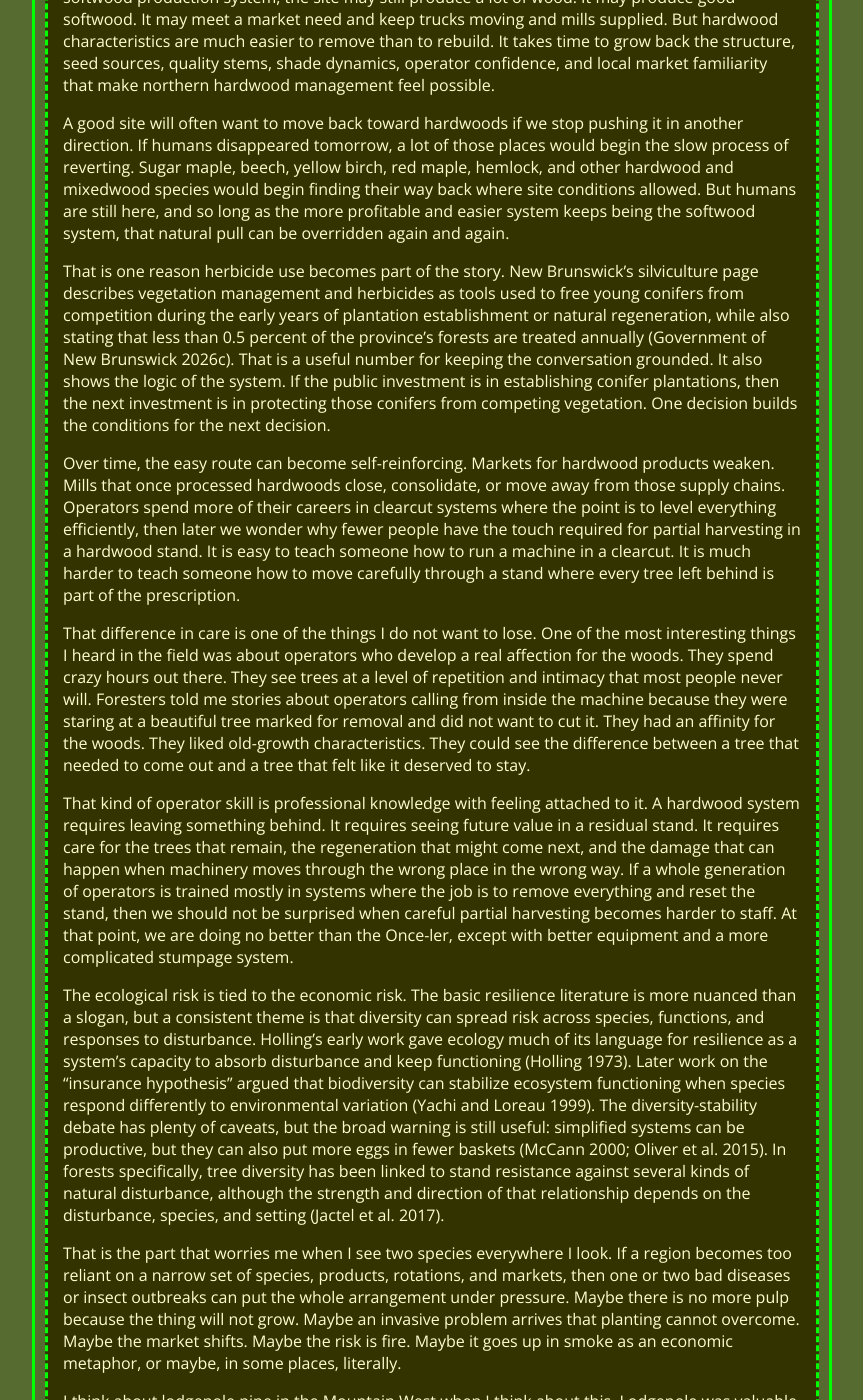
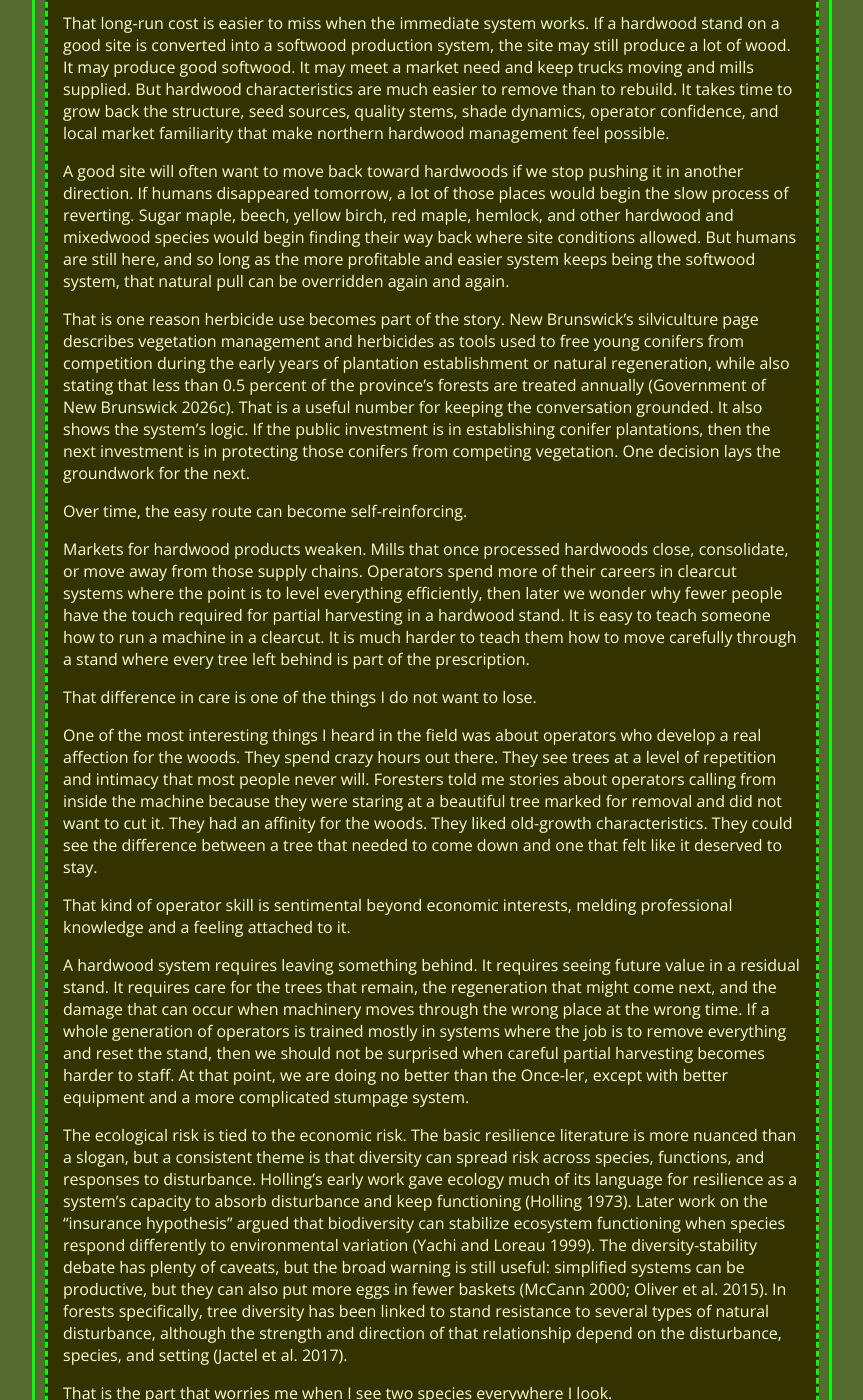
Before and after one commit to MtnTheMan/mtntheman.github.io, a Jekyll site: the page built from _posts/2026-07-29-nhr-log-16-the-dichotomy-of-ease.md, in a window 1280 px wide and 1400 px high, scrolled down 1494 px. Shown: the whole window, without its empty margins (208-1071 px from the left). Built offline with Jekyll 4.4.1, drawn with Linux system fonts in a browser that asks for light colours; some web fonts are replaced; some of the changed text lies outside the part shown.

Commit message:
Revise NHR Log 16 proofread edits

```diff
--- a/_posts/2026-07-29-nhr-log-16-the-dichotomy-of-ease.md
+++ b/_posts/2026-07-29-nhr-log-16-the-dichotomy-of-ease.md
@@ -9,41 +9,59 @@ excerpt: "A reflection on how ease can pull forest management toward simpler sof
 
 Hardwoods can be stumpers, and I think any honest discussion about northern hardwood forestry has to begin with that admission.
 
-I have already circled around this problem from a few different angles in this series. In [NHR Log 12: Good Forestry Without 50 Pages](https://www.mtntheman.com/northern-hardwoods/research/travel/2026/07/20/nhr-log-12-good-forestry-without-50-pages.html), I was thinking about how much good forestry can live in field judgment, marking, and apprenticeship, even when the written plan is thin. In [NHR Log 13: No Plan Is Technically Still a Plan](https://www.mtntheman.com/northern-hardwoods/research/travel/2026/07/22/nhr-log-13-no-plan-is-technically-still-a-plan.html), I was thinking about how complexity can make it tempting to have no clean plan at all. This post sits between those two ideas, because the harder a system is to manage, the more attractive the easier system begins to look.
+I have already circled around this problem from a few different angles in this series. In [NHR Log 10: There Shall be No Universal Manual for Northern Hardwood Governance](https://www.mtntheman.com/northern-hardwoods/research/travel/2026/07/15/nhr-log-10-there-shall-be-no-universal-manual-for-northern-hardwood-governance.html), I was thinking about how difficult it is to write one clean rulebook for a forest type that changes so much across the landscape. In [NHR Log 12: Good Forestry Without 50 Pages](https://www.mtntheman.com/northern-hardwoods/research/travel/2026/07/20/nhr-log-12-good-forestry-without-50-pages.html), I was thinking about how much good forestry can live in field judgment, marking, and apprenticeship, even when the written plan is thin. This post sits somewhere between those two ideas.
 
-The thought I kept returning to in New Brunswick was what I started calling the dichotomy of ease. It is easier, in many situations, to manage a softwood system. It is easier to create a repeat prescription. It is easier to train people into a production-oriented system where the stand is clearcut, regenerated, planted, tended, and moved into the next rotation. The seed is often available. The seedlings are available. The market may already know what to do with the wood. The contractors may already know how to operate in that system. If you spend the first few years of your profession learning that softwood work is the normal work, the easier work, and the work the market rewards, then the path of least resistance starts to look less like a choice and more like gravity.
+The thought I kept returning to in New Brunswick was what I started calling the dichotomy of ease.
 
-A northern hardwood system asks something different of people. It asks for familiarity, patience, and comfort with complexity. If forestry is like being a car mechanic, then working in a softwood system might be like knowing your way around the same familiar trucks year after year. You know the parts. You know the common failures. You know where to look when something sounds wrong. A hardwood stand can feel more like getting underneath the hood of an imported Audi, where everything is in metric units and it gets hairy really fast. That does not mean the mechanic is bad. It means the machine is different, and skill is partly a function of what someone has spent years learning to see.
+In many situations, it is easier to manage a softwood system. It is easier to create a repeat prescription. It is easier to train people into a production-oriented system where the stand is clearcut, regenerated, planted, tended, and moved into the next rotation. The seed is often available. The seedlings are available. The market may already know what to do with the wood. The contractors may already know how to operate in that system. If you spend the first few years of your profession learning that softwood work is the normal work, the easier work, and the work the market rewards, then the path of least resistance starts to look less like a choice and more like gravity.
 
-Foresters can be extremely good at working in softwood systems. Foresters can be extremely good at working in hardwood systems. A lot of it comes down to familiarity. If the institutions, markets, contractors, nurseries, mills, and early-career training all point in one direction, then the whole professional culture starts to get better at that direction. Meanwhile, the other set of skills can become less common, less rewarded, and harder to pass along. That is where I think the dichotomy of ease becomes a training and culture problem.
+A northern hardwood system asks something different of people. It asks for familiarity, patience, and comfort with complexity. If forestry is like being a car mechanic, then working in a softwood system might be like knowing your way around the same familiar trucks year after year. You know the parts. You know the common failures. You know where to look when something sounds wrong. A hardwood stand can feel more like getting underneath the hood of an imported Audi where everything is in metric units and it gets hairy really fast. That does not mean the mechanic is bad. It means the machine is different, and skill is partly a function of what someone has spent years learning to see.
 
-New Brunswick is an especially useful place to think about this, because forestry is such a significant part of the provincial economy. The province's own forest products page describes the sector as contributing about $1.5 billion annually to provincial GDP, with roughly 9,700 direct jobs and 14,100 spin-off jobs tied to the forest sector (Government of New Brunswick 2026a). Crown timber access, mill requirements, forest management agreements, utilization standards, and royalty systems all sit inside that larger economic machine. The provincial long-term planning page also describes forest management plans that look up to 80 years ahead and are updated every five years. In its current goals, New Brunswick names a wood-supply objective of increasing softwood harvest while reducing hardwood harvest to sustainable levels (Government of New Brunswick 2026b).
+Foresters can be extremely good at working in softwood systems. Foresters can be extremely good at working in hardwood systems. A lot of it comes down to familiarity. If the institutions, markets, contractors, nurseries, mills, and early-career training all point in one direction, then the whole professional culture starts to get better at that direction. Meanwhile, the other set of skills can become less common, less rewarded, and harder to pass along.
+
+That is where I think the dichotomy of ease becomes a training and culture problem.
+
+New Brunswick is especially useful for thinking about this because forestry is such a significant part of the provincial economy. The province's own forest products page describes the sector as contributing about $1.5 billion annually to provincial GDP, with roughly 9,700 direct jobs and 14,100 spin-off jobs tied to the forest sector (Government of New Brunswick 2026a). Crown timber access, mill requirements, forest management agreements, utilization standards, and royalty systems all sit inside that larger economic machine. The provincial long-term planning page also describes forest management plans that look up to 80 years ahead and are updated every five years. In its current goals, New Brunswick names a wood-supply objective of increasing softwood harvest while reducing hardwood harvest to sustainable levels (Government of New Brunswick 2026b).
 
 So when I say there is a softwood gravity in places like New Brunswick, I am talking about a whole system of incentives, infrastructure, and training. I am trying to avoid pointing the finger at any one forester, operator, mill, community, or agency. There is nothing inherently wrong with choosing the easy route if you have hedged your bets. Many towns and communities rely heavily on forestry. People need work. Mills need fiber. Managers need prescriptions that can be carried out by the available operators, with the available markets, under the rules and budgets they actually have.
 
-Still, a choice can be rational in the short term and risky in the long run. That long-run cost is easier to miss when the immediate system works. If a hardwood stand on a good site is converted into a softwood production system, the site may still produce a lot of wood. It may produce good softwood. It may meet a market need and keep trucks moving and mills supplied. But hardwood characteristics are much easier to remove than to rebuild. It takes time to grow back the structure, seed sources, quality stems, shade dynamics, operator confidence, and local market familiarity that make northern hardwood management feel possible.
+Still, a choice can be rational in the short term and risky in the long run.
+
+That long-run cost is easier to miss when the immediate system works. If a hardwood stand on a good site is converted into a softwood production system, the site may still produce a lot of wood. It may produce good softwood. It may meet a market need and keep trucks moving and mills supplied. But hardwood characteristics are much easier to remove than to rebuild. It takes time to grow back the structure, seed sources, quality stems, shade dynamics, operator confidence, and local market familiarity that make northern hardwood management feel possible.
 
 A good site will often want to move back toward hardwoods if we stop pushing it in another direction. If humans disappeared tomorrow, a lot of those places would begin the slow process of reverting. Sugar maple, beech, yellow birch, red maple, hemlock, and other hardwood and mixedwood species would begin finding their way back where site conditions allowed. But humans are still here, and so long as the more profitable and easier system keeps being the softwood system, that natural pull can be overridden again and again.
 
-That is one reason herbicide use becomes part of the story. New Brunswick's silviculture page describes vegetation management and herbicides as tools used to free young conifers from competition during the early years of plantation establishment or natural regeneration, while also stating that less than 0.5 percent of the province's forests are treated annually (Government of New Brunswick 2026c). That is a useful number for keeping the conversation grounded. It also shows the logic of the system. If the public investment is in establishing conifer plantations, then the next investment is in protecting those conifers from competing vegetation. One decision builds the conditions for the next decision.
+That is one reason herbicide use becomes part of the story. New Brunswick's silviculture page describes vegetation management and herbicides as tools used to free young conifers from competition during the early years of plantation establishment or natural regeneration, while also stating that less than 0.5 percent of the province's forests are treated annually (Government of New Brunswick 2026c). That is a useful number for keeping the conversation grounded. It also shows the system's logic. If the public investment is in establishing conifer plantations, then the next investment is in protecting those conifers from competing vegetation. One decision lays the groundwork for the next.
 
-Over time, the easy route can become self-reinforcing. Markets for hardwood products weaken. Mills that once processed hardwoods close, consolidate, or move away from those supply chains. Operators spend more of their careers in clearcut systems where the point is to level everything efficiently, then later we wonder why fewer people have the touch required for partial harvesting in a hardwood stand. It is easy to teach someone how to run a machine in a clearcut. It is much harder to teach someone how to move carefully through a stand where every tree left behind is part of the prescription.
+Over time, the easy route can become self-reinforcing.
 
-That difference in care is one of the things I do not want to lose. One of the most interesting things I heard in the field was about operators who develop a real affection for the woods. They spend crazy hours out there. They see trees at a level of repetition and intimacy that most people never will. Foresters told me stories about operators calling from inside the machine because they were staring at a beautiful tree marked for removal and did not want to cut it. They had an affinity for the woods. They liked old-growth characteristics. They could see the difference between a tree that needed to come out and a tree that felt like it deserved to stay.
+Markets for hardwood products weaken. Mills that once processed hardwoods close, consolidate, or move away from those supply chains. Operators spend more of their careers in clearcut systems where the point is to level everything efficiently, then later we wonder why fewer people have the touch required for partial harvesting in a hardwood stand. It is easy to teach someone how to run a machine in a clearcut. It is much harder to teach them how to move carefully through a stand where every tree left behind is part of the prescription.
 
-That kind of operator skill is professional knowledge with feeling attached to it. A hardwood system requires leaving something behind. It requires seeing future value in a residual stand. It requires care for the trees that remain, the regeneration that might come next, and the damage that can happen when machinery moves through the wrong place in the wrong way. If a whole generation of operators is trained mostly in systems where the job is to remove everything and reset the stand, then we should not be surprised when careful partial harvesting becomes harder to staff. At that point, we are doing no better than the Once-ler, except with better equipment and a more complicated stumpage system.
+That difference in care is one of the things I do not want to lose.
 
-The ecological risk is tied to the economic risk. The basic resilience literature is more nuanced than a slogan, but a consistent theme is that diversity can spread risk across species, functions, and responses to disturbance. Holling's early work gave ecology much of its language for resilience as a system's capacity to absorb disturbance and keep functioning (Holling 1973). Later work on the "insurance hypothesis" argued that biodiversity can stabilize ecosystem functioning when species respond differently to environmental variation (Yachi and Loreau 1999). The diversity-stability debate has plenty of caveats, but the broad warning is still useful: simplified systems can be productive, but they can also put more eggs in fewer baskets (McCann 2000; Oliver et al. 2015). In forests specifically, tree diversity has been linked to stand resistance against several kinds of natural disturbance, although the strength and direction of that relationship depends on the disturbance, species, and setting (Jactel et al. 2017).
+One of the most interesting things I heard in the field was about operators who develop a real affection for the woods. They spend crazy hours out there. They see trees at a level of repetition and intimacy that most people never will. Foresters told me stories about operators calling from inside the machine because they were staring at a beautiful tree marked for removal and did not want to cut it. They had an affinity for the woods. They liked old-growth characteristics. They could see the difference between a tree that needed to come down and one that felt like it deserved to stay.
 
-That is the part that worries me when I see two species everywhere I look. If a region becomes too reliant on a narrow set of species, products, rotations, and markets, then one or two bad diseases or insect outbreaks can put the whole arrangement under pressure. Maybe there is no more pulp because the thing will not grow. Maybe an invasive problem arrives that planting cannot overcome. Maybe the market shifts. Maybe the risk is fire. Maybe it goes up in smoke as an economic metaphor, or maybe, in some places, literally.
+That kind of operator skill is sentimental beyond economic interests, melding professional knowledge and a feeling attached to it.
 
-I think about lodgepole pine in the Mountain West when I think about this. Lodgepole was valuable enough, familiar enough, and widespread enough that enormous landscapes ended up with a lot of similar host material. Then mountain pine beetle, a native species, moved through with extraordinary force under warmer and drier conditions, helped by climatic conditions that affected beetle survival, development, and host stress (Bentz et al. 2010). That example is not a perfect match for New Brunswick, and I do not want to pretend that every softwood system is waiting for the same story. The point is simpler than that. When a forestry economy builds itself around a narrower biological platform, it can become very efficient right up until the platform shakes.
+A hardwood system requires leaving something behind. It requires seeing future value in a residual stand. It requires care for the trees that remain, the regeneration that might come next, and the damage that can occur when machinery moves through the wrong place at the wrong time. If a whole generation of operators is trained mostly in systems where the job is to remove everything and reset the stand, then we should not be surprised when careful partial harvesting becomes harder to staff. At that point, we are doing no better than the Once-ler, except with better equipment and a more complicated stumpage system.
+
+The ecological risk is tied to the economic risk. The basic resilience literature is more nuanced than a slogan, but a consistent theme is that diversity can spread risk across species, functions, and responses to disturbance. Holling's early work gave ecology much of its language for resilience as a system's capacity to absorb disturbance and keep functioning (Holling 1973). Later work on the "insurance hypothesis" argued that biodiversity can stabilize ecosystem functioning when species respond differently to environmental variation (Yachi and Loreau 1999). The diversity-stability debate has plenty of caveats, but the broad warning is still useful: simplified systems can be productive, but they can also put more eggs in fewer baskets (McCann 2000; Oliver et al. 2015). In forests specifically, tree diversity has been linked to stand resistance to several types of natural disturbance, although the strength and direction of that relationship depend on the disturbance, species, and setting (Jactel et al. 2017).
+
+That is the part that worries me when I see two species everywhere I look.
+
+If a region becomes too reliant on a narrow set of species, products, rotations, and markets, then one or two bad diseases or insect outbreaks can put the whole arrangement under pressure. Maybe there is no more pulp because the thing will not grow. Maybe an invasive problem arrives that planting cannot overcome. Maybe the market shifts. Maybe the risk is fire. Maybe it goes up in smoke as an economic metaphor, or maybe, in some places, literally.
+
+I think about lodgepole pine in the Mountain West when I think about this. Lodgepole was valuable, familiar, and widespread enough that enormous landscapes ended up with a lot of similar host material. Then mountain pine beetle, a native species, moved through with extraordinary force under warmer and drier conditions, helped by climatic conditions that affected beetle survival, development, and host stress (Bentz et al. 2010). That example is not a perfect match for New Brunswick, and I do not want to pretend that every softwood system is waiting for the same story. The point is simpler than that. When a forestry economy builds itself around a narrower biological platform, it can become very efficient right up until the platform shakes.
 
 Hardwood systems are no magic shield against risk. Beech bark disease, emerald ash borer, maple regeneration problems, deer browse, climate stress, invasive plants, markets, and poor cutting can all make hardwood management difficult. I am biased toward northern hardwoods because I like their complexity and because I think they have a true place and a true legacy on the landscape. That bias is worth admitting. A hardwood stand is not automatically virtuous, and a softwood stand is not automatically a mistake.
 
-The question is whether ease has become too strong a compass. There are good reasons managers choose the easier route. There are budgets, deadlines, mill contracts, available crews, training pipelines, market histories, and local expectations. There is also a difference between what makes the most sense right now and what makes sense over the long run. From an academic perspective, I think we need to call back the dogs a little when we talk about what people should be doing on the ground. It is cheap to point at a landscape and say that managers should be doing harder forestry. It is harder to build the markets, training, trust, and operator skill that make harder forestry feasible.
+The question is whether ease has become too strong a compass.
 
-That is where I want this post to land. The answer is probably not to rebuild hardwood skills from nothing. In many places those skills are still present. They need to be reinforced, valued, and passed along before they become rare. They need markets that make them worth practicing. They need foresters who are comfortable with complexity, operators who are trusted to work carefully, and institutions that do not accidentally train everyone toward the simplest repeat prescription.
+There are good reasons managers choose the easier route. There are budgets, deadlines, mill contracts, available crews, training pipelines, market histories, and local expectations. There is also a difference between what makes the most sense right now and what makes sense over the long run. From an academic perspective, I think we need to call back the dogs a little when we talk about what people should be doing on the ground. It is cheap to point at a landscape and say that managers should be doing harder forestry. It is harder to build the markets, training, trust, and operator skill that make harder forestry feasible.
+
+That is where I want this post to land.
+
+The answer is probably not to rebuild hardwood skills from nothing. In many places those skills are still present. They need to be reinforced, valued, and passed along before they become rare. They need markets that make them worth practicing. They need foresters who are comfortable with complexity, operators who are trusted to work carefully, and institutions that do not accidentally train everyone toward the simplest repeat prescription.
 
 There are ways to nudge systems toward better northern hardwood outcomes across the range, especially where people are encouraged to take the easier route. That might mean protecting good hardwood sites from quiet conversion. It might mean keeping low-value hardwood markets alive enough that improvement cuts can happen. It might mean investing in operator training for partial harvesting. It might mean admitting that a production softwood system can be useful while still asking whether we are overusing that answer on sites that naturally want more complexity.
 
```
